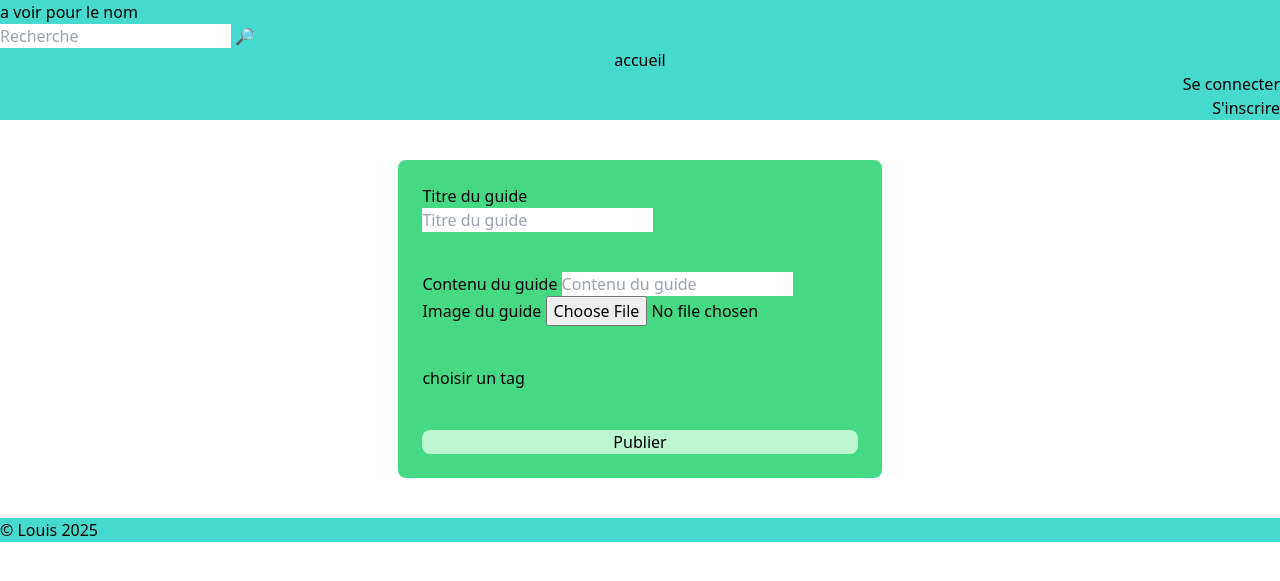
After one commit to Ender10002/projet-libre1, a Flask app: template templates/publish.html in a window 1280 px wide. The commit adds this page. Shown: the top 581 px of the page. Run offline with Flask 3, Linux system fonts and the light colour scheme; the template is opened without the code that fills it, so the values that code supplies are empty; some libraries are stand-ins or nearby versions.

Commit message:
very buggy

```diff
--- a/main.py
+++ b/main.py
@@ -29,9 +29,9 @@ def login():
                 return redirect("/")
 
             else:
-                return render_template("front/login.html", erreur = "les mots de passes ne correspondent pas")
+                return render_template('login.html', erreur = "les mots de passes ne correspondent pas")
         else:
-            return render_template('front/login.html')
+            return render_template('login.html')
 
 @app.route("/signin")
 def signin():
@@ -60,6 +60,36 @@ def signin():
         else:
             return render_template('signin.html', erreur = "les mots de passe ne correspondent pas")
 
+app.route("/publish/add")
+def add_guide():
+    return render_template('publish.html', tags=TAGS)
+
+@app.route("/publish/create", methods=['POST'])
+def create_guide():
+    titre = request.form['nom']
+    description = request.form['description']
+    image = request.files['image']
+    tag = request.form.getlist['tag']
+    auteur = session['user']
+
+    if image:
+        nom_fichier = secure_filename(image.filename)
+        upload_path = os.path.join(app.static_folder, 'images/user', nom_fichier)
+        image.save(upload_path)
+        image_path = f"/static/images/user/{nom_fichier}"
+
+    else :
+        image_path = ""
+
+    guides  = {
+        "nom": titre,
+        "description": description,
+        "image": image_path,
+        "tag": tag,
+        "auteur": auteur
+    }
+    db['guides'].insert_one(guides)
+    return redirect(url_for('index'))
 ##########ADMIN##########
 
 @app.route('/admin')
@@ -86,4 +116,5 @@ def delete_user(user_id):
         db['users'].delete_one({"_id": ObjectId(user_id)})
     return redirect(url_for('admin'))
 
+
 app.run(host = '0.0.0.0', port=81)
--- a/templates/back/back_base.html
+++ b/templates/back/back_base.html
@@ -36,7 +36,7 @@
                 <li><a href="/publish" class="active flex justify-end">Publier</a></li>
                 <li><a href="/logout" class="active flex justify-end">Se Déconnecter</a></li>
                 {% else %}
-                <li><a href="/register" class="active flex justify-end">Se connecter</a></li>
+                <li><a href="/login" class="active flex justify-end">Se connecter</a></li>
                 <li><a href="/signin" class="active flex justify-end">S'inscrire</a></li>
                 {% endif %}
             </ul>
--- a/templates/front/base.html
+++ b/templates/front/base.html
@@ -36,7 +36,7 @@
                 <li><a href="/publish" class="active flex justify-end">Publier</a></li>
                 <li><a href="/logout" class="active flex justify-end">Se Déconnecter</a></li>
                 {% else %}
-                <li><a href="/register" class="active flex justify-end">Se connecter</a></li>
+                <li><a href="/login" class="active flex justify-end">Se connecter</a></li>
                 <li><a href="/signin" class="active flex justify-end">S'inscrire</a></li>
                 {% endif %}
             </ul>
--- /dev/null
+++ b/templates/publish.html
@@ -0,0 +1,33 @@
+{% extends "base.html" %}
+{% block content %}
+{% if erreur %}
+{{erreur}}
+{% endif %}
+<div class="flex justify-center mt-10 mb-10 border-solid rounded-lg">
+    <form method="POST" action = "{{url_for('publish')}}" enctype="multipart/form-data" class="bg-secondary p-6 border-solid rounded-lg">
+        <div>
+            <label>Titre du guide</label>
+            <p><input name="titre" type="text" placeholder="Titre du guide"></p>
+        </div>
+        <div class="mt-10">
+            <label>Contenu du guide</label>
+            <input name="contenu" type="text" placeholder="Contenu du guide">
+        </div>
+        <div>
+                <label>Image du guide</label>
+                <input name="image" type="file" placeholder="Image du guide">
+        </div>
+        <div class="mt-10">
+            <label>choisir un tag</label>
+                {% for tag in tags %}
+                <input name="tag" type="checkbox" value="{{ tag }}">
+                <label for="{{ tag }}" class = ""> {{ tag }} </label>
+                {% endfor %}
+            </select>
+        </div>
+        <div class="mt-10 flex justify-center border-solid rounded-lg bg-green-200">
+            <button type="submit">Publier</button>
+        </div>
+    </form>
+</div>
+{% endblock %}
```
Also changed, not shown: templates/index.html (+22 -11 lines), 1 other file.
